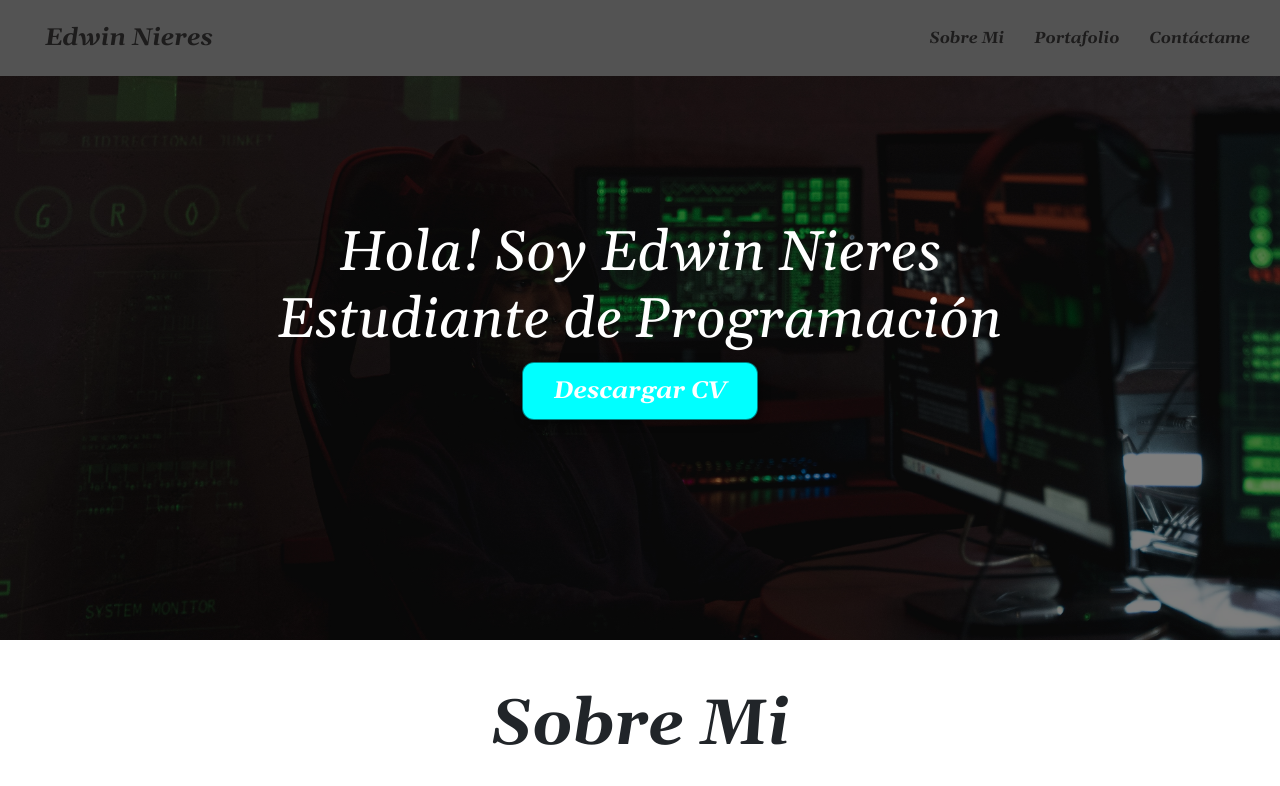
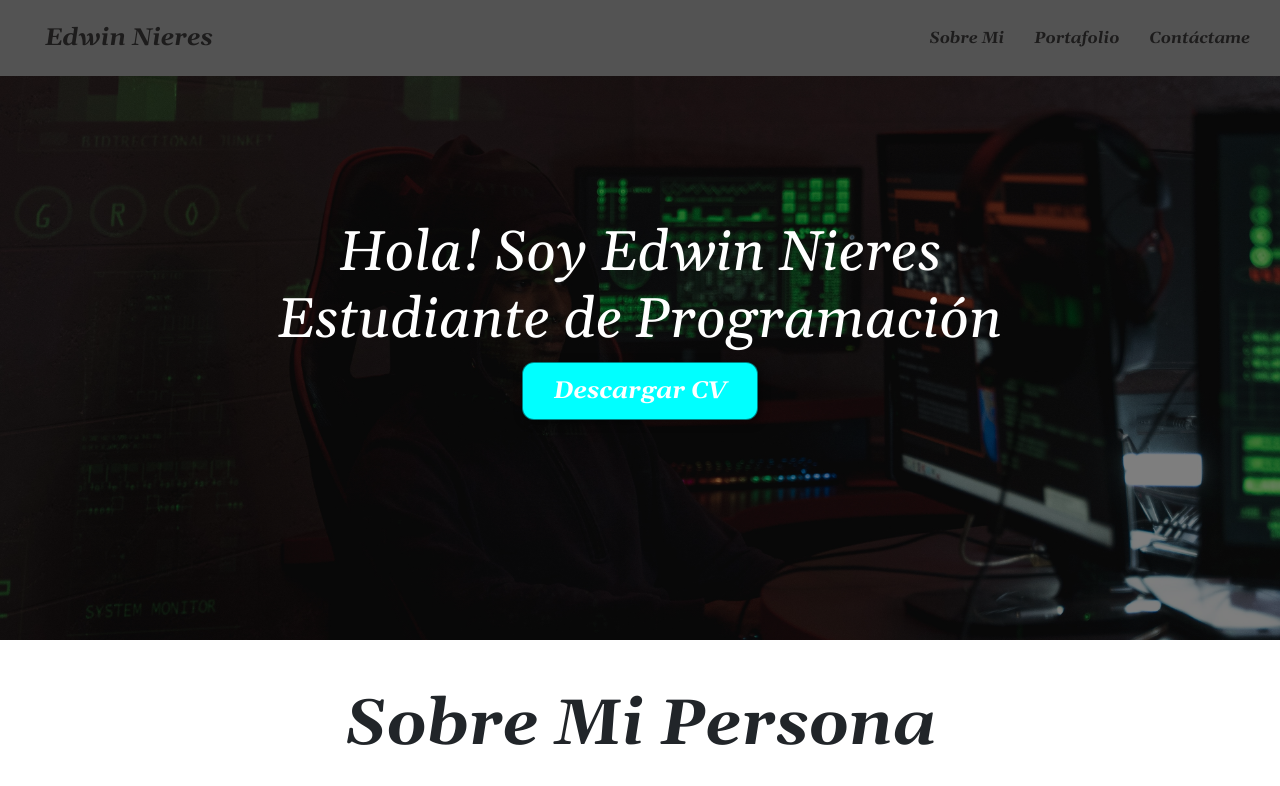
Before and after one commit to EdwinNieres/edwinnieres.github.io, a plain HTML site: page index.html in a window 1280 px wide. Shown: the top 786 px of the page. Drawn offline with nearby package versions, Linux system fonts and the light colour scheme.

Commit message:
Tituo de resumen - sobre mi persona-

```diff
--- a/index.html
+++ b/index.html
@@ -38,7 +38,7 @@
 
     <section id="sobre-mi" class="container text-center my-5">
 
-      <h2 class="display-3 fw-bold my-4">Sobre Mi</h2>
+      <h2 class="display-3 fw-bold my-4">Sobre Mi Persona</h2>
 
         <p class="my-4">
             Soy Edwin Nieres, y actualmente, me encuentro inmerso en el emocionante mundo de la programación. Estudiar programación ha sido una elección natural para mí debido a mi profundo interés en resolver problemas y crear soluciones innovadoras. La programación me permite dar vida a ideas y proyectos que de otro modo serían difíciles de materializar. Es un desafío constante y una fuente infinita de aprendizaje, y estoy emocionado por todo lo que puedo lograr a medida que continúo mi viaje en este campo en constante evolución.
```
